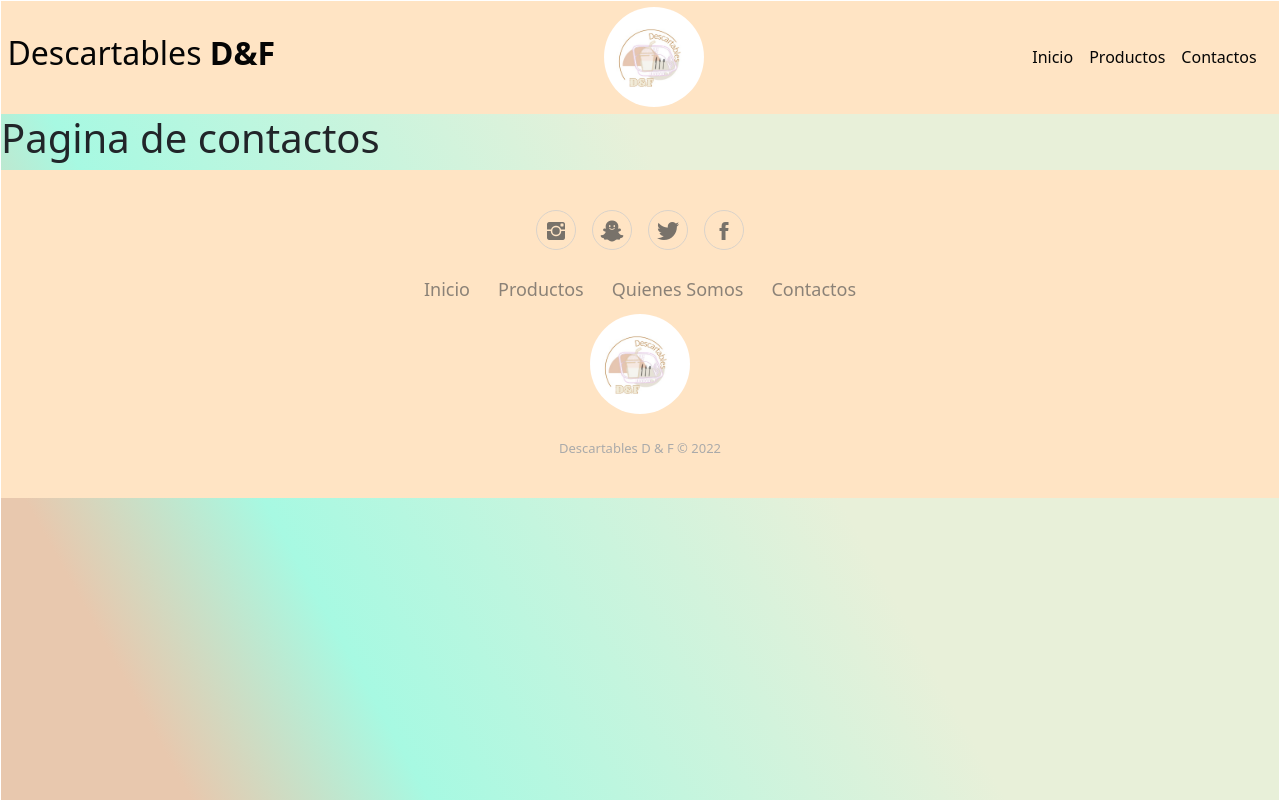
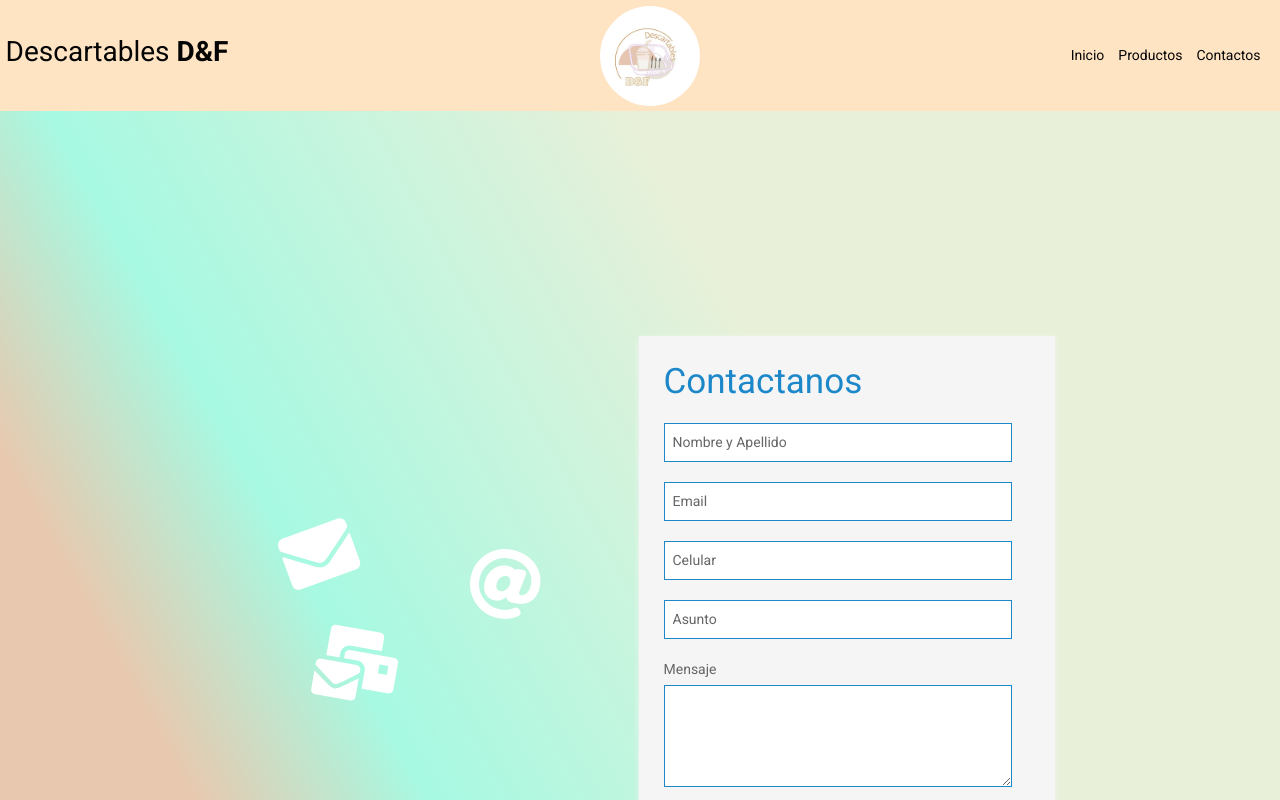
Before and after one commit to LaPameMatus/fullStack, a React (Create React App) app in the folder frontend/: page /frontend/src/component/paginas/Contactos.js in a window 1280 px wide. Shown: the top 800 px of the page. Built offline with nearby package versions, Linux system fonts and the light colour scheme.

Commit message:
add contact page and css

```diff
--- a/frontend/public/index.html
+++ b/frontend/public/index.html
@@ -7,6 +7,8 @@
     <meta name="description" content="Web site created using create-react-app"/>
     <link rel="apple-touch-icon" href="" />
     <link rel="manifest" href="" />
+    <link rel="stylesheet" href="https://use.fontawesome.com/releases/v5.4.1/css/all.css" integrity="sha384-5sAR7xN1Nv6T6+dT2mhtzEpVJvfS3NScPQTrOxhwjIuvcA67KV2R5Jz6kr4abQsz" crossorigin="anonymous">
+    <link href="https://fonts.googleapis.com/css?family=Roboto:300,400,500,700" rel="stylesheet">
     <link rel="stylesheet" href="https://cdnjs.cloudflare.com/ajax/libs/ionicons/2.0.1/css/ionicons.min.css">
     <link rel="stylesheet" href="https://cdn.jsdelivr.net/npm/bootstrap@5.2.0-beta1/dist/css/bootstrap.min.css"
   integrity="sha384-0evHe/X+R7YkIZDRvuzKMRqM+OrBnVFBL6DOitfPri4tjfHxaWutUpFmBp4vmVor"
--- a/frontend/src/component/navegacion/Parallax.jsx
+++ /dev/null
@@ -1,19 +0,0 @@
-import React from 'react';
-import "./Parallax.css";
-
-export function Parallax() {
-    return (
-        <div>
-            <div className='bgimg-1'>
-                <div className='caption'>
-                    <span className='border'>Descartables D&F</span>
-                </div>
-            </div>
-            <div className=''>
-                <h3 className='fuente'>
-                Somos D&F DESCARTABLES una empresa familiar, dedicada a la venta de articulos descartables y cotillón. Proveemos de insumos descartables a bares restaurantes, emprendimientos varios de gastronomía, eventos, fiestas, oficinas gubernamentales y al público en general.
-                </h3>
-            </div>
-        </div>
-    )
-    }
--- /dev/null
+++ b/frontend/src/component/paginas/Contactos.css
@@ -0,0 +1,85 @@
+html, body {
+    min-height: 100%;
+    padding: 0;
+    margin: 0;
+    font-family: Roboto, Arial, sans-serif;
+    font-size: 14px;
+    color: #666;
+    }
+    h1 {
+    margin: 0 0 20px;
+    font-weight: 400;
+    color: #1c87c9;
+    }
+    p {
+    margin: 0 0 5px;
+    }
+    .main-block {
+    display: flex;
+    flex-direction: column;
+    justify-content: center;
+    align-items: center;
+    min-height: 100vh;
+    background: linear-gradient(61deg, rgba(232,200,174,1) 23%);
+    padding: 200px;
+
+    }
+    form {
+    padding: 25px;
+    margin: 25px;
+    box-shadow: 0 2px 5px #f5f5f5;
+    background: #f5f5f5;
+    }
+    .fas {
+    margin: 25px 10px 0;
+    font-size: 72px;
+    color: #fff;
+    }
+    .fa-envelope {
+    transform: rotate(-20deg);
+    }
+    .fa-at , .fa-mail-bulk{
+    transform: rotate(10deg);
+    }
+    input, textarea {
+    width: calc(100% - 18px);
+    padding: 8px;
+    margin-bottom: 20px;
+    border: 1px solid #1c87c9;
+    outline: none;
+    }
+    input::placeholder {
+    color: #666;
+    }
+    button {
+    width: 100%;
+    padding: 10px;
+    border: none;
+    background: #1c87c9;
+    font-size: 16px;
+    font-weight: 400;
+    color: #fff;
+    }
+    button:hover {
+    background: #2371a0;
+    }
+    @media (min-width: 568px) {
+    .main-block {
+    flex-direction: row;
+    }
+    .left-part, form {
+    width: 50%;
+    }
+    .fa-envelope {
+    margin-top: 0;
+    margin-left: 20%;
+    }
+    .fa-at {
+    margin-top: -10%;
+    margin-left: 65%;
+    }
+    .fa-mail-bulk {
+    margin-top: 2%;
+    margin-left: 28%;
+    }
+    }
--- a/frontend/src/component/paginas/Contactos.js
+++ b/frontend/src/component/paginas/Contactos.js
@@ -1,11 +1,30 @@
 import React from 'react'
+import "./Contactos.css"
 
 
 const Contactos = () => {
     return (
+        <div className="main-block">
+      <div className="left-part">
+        <i className="fas fa-envelope"></i>
+        <i class="fas fa-at"></i>
+        <i class="fas fa-mail-bulk"></i>
+      </div>
+      <form action="/">
+        <h1>Contactanos</h1>
+        <div className="info">
+          <input className="fname" type="text" name="name" placeholder="Nombre y Apellido" />
+          <input type="text" nameName="name" placeholder="Email" />
+          <input type="text" nameName="name" placeholder="Celular" />
+          <input type="text" nameName="name" placeholder="Asunto" />
+        </div>
+        <p>Mensaje</p>
         <div>
-            <h1>Pagina de contactos</h1>
+          <textarea rows="4"></textarea>
         </div>
+        <button type="submit" href="/">Enviar</button>
+      </form>
+    </div>
     )
 }
 
```
